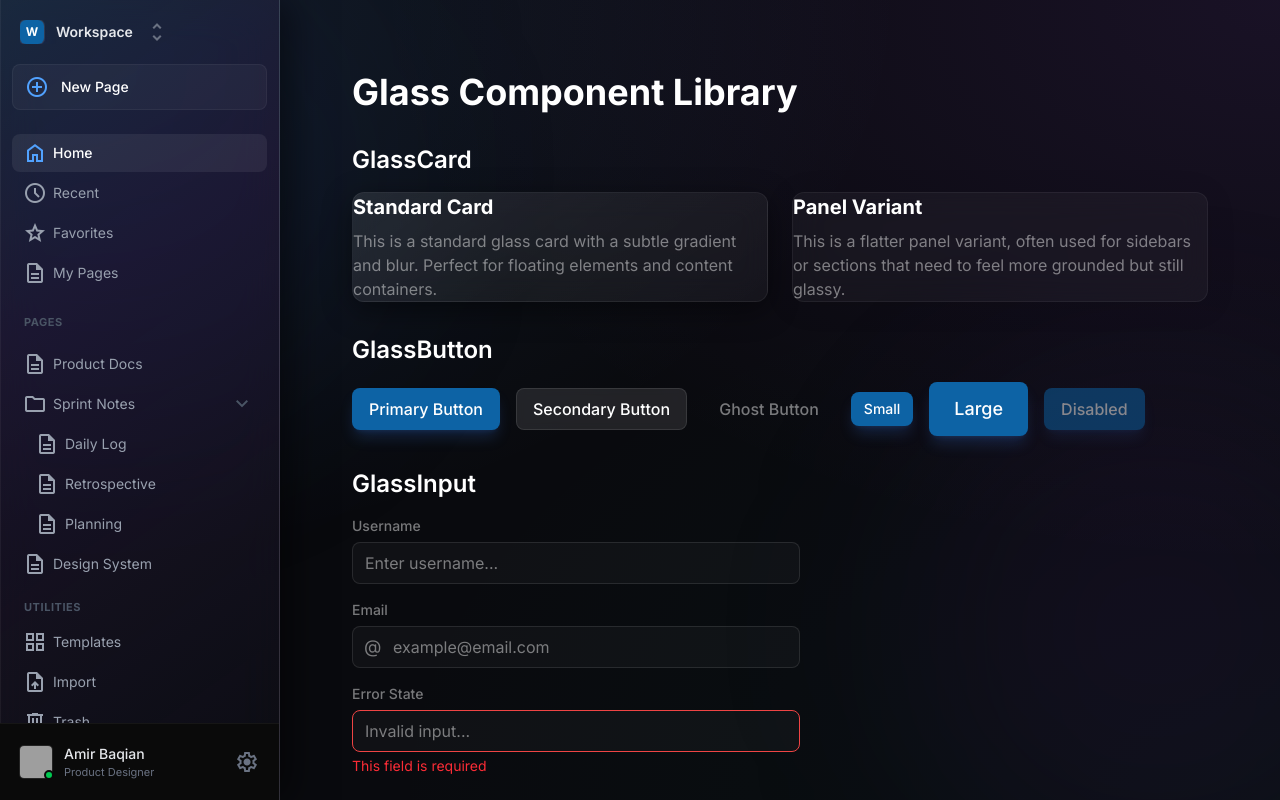
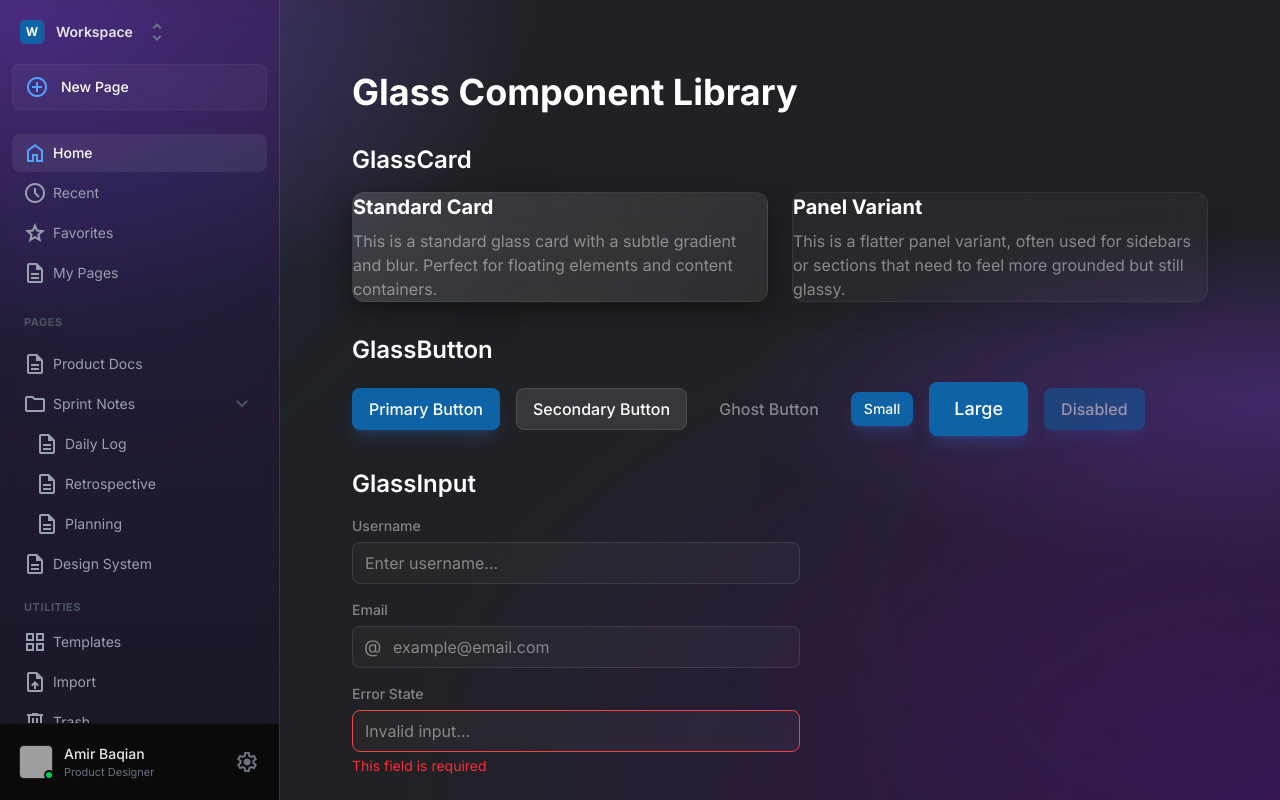
Before and after one commit to dev-TungLam/notion-clone, a Next.js app in the folder packages/frontend/: page /glass-demo in a window 1280 px wide. Built offline with nearby package versions, Linux system fonts and the light colour scheme; grey boxes are pictures that could not be loaded.

Commit message:
feat: introduce liquid glass styling, new surface colors, and updated glass effects for sidebar and cards, removing various old color variables

```diff
--- a/packages/frontend/src/app/globals.css
+++ b/packages/frontend/src/app/globals.css
@@ -10,77 +10,58 @@
      Brand
   ========================== */
   --color-primary: #0d63a5;
+  --color-primary-700: #0a4f84;
   --color-primary-soft: rgba(13, 99, 165, 0.25);
 
   /* =========================
-     App Background (Solid)
+     Surfaces
   ========================== */
-  --color-background-app: rgba(9, 10, 14, 1);
+  --color-surface-1: rgb(18, 20, 28);
+  --color-surface-2: rgb(24, 26, 36);
+  --color-surface-3: rgb(32, 34, 48);
 
   /* =========================
-     Editor / Main Canvas
-     (Intentionally darker, non-glass)
+     App Base
   ========================== */
-  --color-canvas-bg: rgba(12, 13, 18, 1);
-  --color-canvas-surface: rgba(18, 19, 26, 1);
-  --color-canvas-border: rgba(255, 255, 255, 0.06);
+  --color-app-bg: rgba(8, 9, 13, 0.9);
 
   /* =========================
-     Sidebar — REAL TINTED GLASS
+     Liquid Glass Tuning
   ========================== */
-  --color-sidebar-base: rgba(14, 15, 20, 0.62);
+  --glass-tint: rgba(13, 99, 165, 0.35);
+  --glass-highlight: rgba(255, 255, 255, 0.12);
+  --glass-shadow: rgba(0, 0, 0, 0.35);
+  --glass-blur-strong: 15px;
+  --glass-blur-soft: 6px;
 
-  --image-sidebar-glass: linear-gradient(
-    145deg,
-    rgba(96, 165, 250, 0.14) 0%,
-    /* blue light */ rgba(168, 85, 247, 0.1) 35%,
-    /* purple light */ rgba(0, 0, 0, 0) 100%
+  --liquid-gradient: linear-gradient(
+    135deg,
+    rgba(255, 255, 255, 0.18) 0%,
+    rgba(255, 255, 255, 0.04) 35%,
+    rgba(255, 255, 255, 0.01) 60%
   );
 
-  --color-sidebar-edge: rgba(255, 255, 255, 0.14);
-  --color-sidebar-edge-soft: rgba(255, 255, 255, 0.05);
+  /* =========================
+     Borders / Edges
+  ========================== */
+  --color-liquid-border: rgba(255, 255, 255, 0.12);
+  --color-liquid-border-soft: rgba(255, 255, 255, 0.05);
 
   /* =========================
      Glass System (Cards, Panels)
   ========================== */
   --color-glass-surface: rgba(255, 255, 255, 0.04);
   --color-glass-surface-hover: rgba(255, 255, 255, 0.07);
-  --color-glass-surface-active: rgba(255, 255, 255, 0.1);
-
   --color-glass-border: rgba(255, 255, 255, 0.06);
-  --color-glass-border-strong: rgba(255, 255, 255, 0.1);
-
-  --image-glass-gradient: linear-gradient(
-    145deg,
-    rgba(255, 255, 255, 0.06) 0%,
-    rgba(255, 255, 255, 0.02) 50%,
-    rgba(255, 255, 255, 0) 100%
-  );
 
   /* =========================
      Text
   ========================== */
   --color-text-primary: rgba(255, 255, 255, 0.92);
-  --color-text-secondary: rgba(255, 255, 255, 0.7);
   --color-text-muted: rgba(255, 255, 255, 0.45);
-  --color-text-disabled: rgba(255, 255, 255, 0.3);
 
   /* =========================
-     States
-  ========================== */
-  --color-hover-bg: rgba(255, 255, 255, 0.05);
-  --color-active-bg: rgba(255, 255, 255, 0.08);
-  --color-selected-bg: rgba(96, 165, 250, 0.18);
-
-  /* =========================
-     Accents
-  ========================== */
-  --color-accent-green: rgba(29, 185, 84, 0.9);
-  --color-accent-blue: rgba(96, 165, 250, 0.9);
-  --color-accent-purple: rgba(168, 85, 247, 0.9);
-
-  /* =========================
-     Shadows (Dark Mode)
+     Shadows
   ========================== */
   --shadow-glass-soft: 0 8px 30px rgba(0, 0, 0, 0.45);
   --shadow-glass-strong: 0 12px 40px rgba(0, 0, 0, 0.55);
@@ -111,30 +92,90 @@
   box-shadow: 0 4px 30px rgba(0, 0, 0, 0.1);
 }
 
-/* Sidebar — Tinted Glass */
+/* Sidebar - Purple Gradient Glass */
 .sidebar {
-  background: var(--image-sidebar-glass), var(--color-sidebar-base);
+  background: linear-gradient(
+    180deg,
+    rgba(58, 26, 92, 0.4),
+    rgba(14, 10, 36, 0.4)
+  );
 
-  backdrop-filter: blur(18px) saturate(140%);
-  -webkit-backdrop-filter: blur(18px) saturate(140%);
-
-  border-right: 1px solid var(--color-sidebar-edge);
-
-  box-shadow:
-    inset 1px 0 0 var(--color-sidebar-edge-soft),
-    10px 0 35px rgba(0, 0, 0, 0.5);
-
+  backdrop-filter: blur(8px) saturate(130%);
+  -webkit-backdrop-filter: blur(8px) saturate(130%);
+  border-right: 1px solid rgba(255, 255, 255, 0.12);
   color: var(--color-text-primary);
 }
 
-.sidebar:hover {
-  backdrop-filter: blur(20px) saturate(150%);
-  -webkit-backdrop-filter: blur(20px) saturate(150%);
+/* Card - Full Liquid Glass Effect */
+.card {
+  --border-width: 1px;
+
+  position: relative;
+  border-radius: 1rem;
+  padding: 21px;
+  display: grid;
+  gap: 1lh;
+
+  background: var(--liquid-gradient), rgba(32, 34, 48, 0.28);
+
+  backdrop-filter: blur(var(--glass-blur-strong)) saturate(140%);
+  -webkit-backdrop-filter: blur(var(--glass-blur-strong)) saturate(140%);
+
+  box-shadow:
+    inset 0 1px 0 var(--glass-highlight),
+    0 12px 40px var(--glass-shadow);
 }
 
-/* Glass Cards */
+.card::before {
+  content: "";
+  position: absolute;
+  inset: 0;
+  border-radius: inherit;
+  pointer-events: none;
+
+  border: var(--border-width) solid transparent;
+
+  background: linear-gradient(
+      to bottom,
+      rgba(255, 255, 255, 0.25),
+      rgba(255, 255, 255, 0.05)
+    )
+    border-box;
+
+  mask:
+    linear-gradient(#000, #000) padding-box,
+    linear-gradient(#000, #000) border-box;
+  mask-composite: exclude;
+}
+
+/* Liquid Glass Cards */
+.liquid-card {
+  background:
+    linear-gradient(
+      135deg,
+      rgba(255, 255, 255, 0.1),
+      rgba(255, 255, 255, 0.02)
+    ),
+    rgba(255, 255, 255, 0.04);
+
+  backdrop-filter: blur(16px) saturate(150%);
+  -webkit-backdrop-filter: blur(16px) saturate(150%);
+  border: 1px solid var(--color-liquid-border-soft);
+
+  box-shadow:
+    inset 0 1px 0 rgba(255, 255, 255, 0.06),
+    0 10px 30px rgba(0, 0, 0, 0.45);
+}
+
+/* Legacy glass-card (now uses liquid styling) */
 .glass-card {
-  background: var(--image-glass-gradient), var(--color-glass-surface);
+  background:
+    linear-gradient(
+      135deg,
+      rgba(255, 255, 255, 0.1),
+      rgba(255, 255, 255, 0.02)
+    ),
+    var(--color-glass-surface);
 
   backdrop-filter: blur(14px);
   -webkit-backdrop-filter: blur(14px);
@@ -144,13 +185,13 @@
 }
 
 .glass-card:hover {
-  background: var(--image-glass-gradient), var(--color-glass-surface-hover);
-}
-
-/* Editor Canvas */
-.editor-canvas {
-  background: var(--color-canvas-bg);
-  color: var(--color-text-primary);
+  background:
+    linear-gradient(
+      135deg,
+      rgba(255, 255, 255, 0.12),
+      rgba(255, 255, 255, 0.04)
+    ),
+    var(--color-glass-surface-hover);
 }
 
 .glass-btn {
@@ -302,11 +343,11 @@ body {
 }
 
 body {
-  background-color: var(--color-background-app);
+  background-color: var(--color-app-bg);
   background-image:
-    radial-gradient(at 0% 0%, rgba(96, 165, 250, 0.12) 0px, transparent 50%),
-    radial-gradient(at 100% 0%, rgba(168, 85, 247, 0.1) 0px, transparent 50%),
-    radial-gradient(at 100% 100%, rgba(5, 150, 105, 0.05) 0px, transparent 50%);
+    radial-gradient(at 0% 0%, rgba(92, 62, 148, 0.9) 0px, transparent 30%),
+    radial-gradient(at 100% 50%, rgba(65, 43, 107, 0.9) 0px, transparent 30%),
+    radial-gradient(at 100% 100%, rgba(53, 22, 83, 0.9) 0px, transparent 50%);
   background-attachment: fixed;
   color: var(--color-text-primary);
   font-family: var(--font-display);
```
